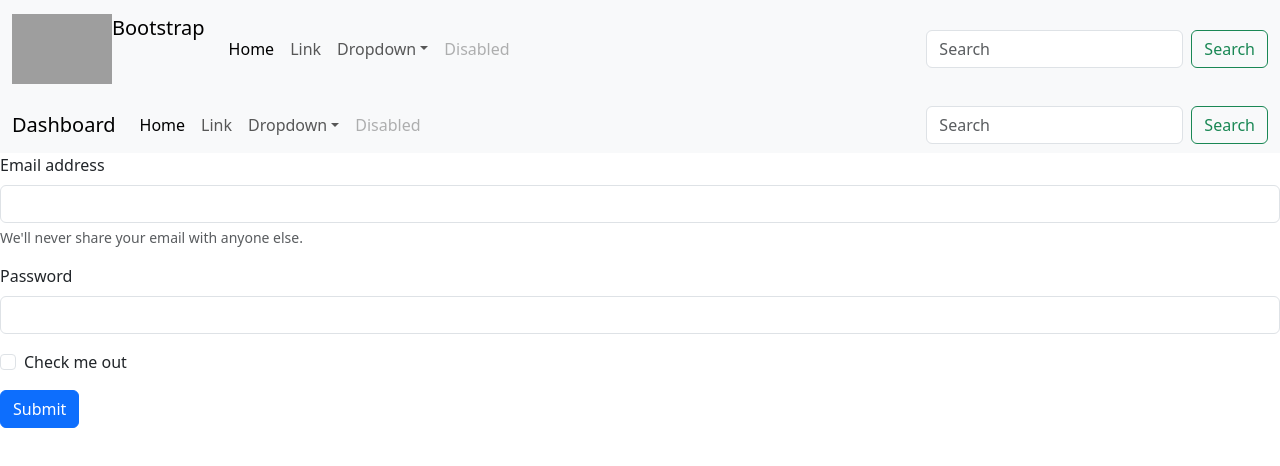
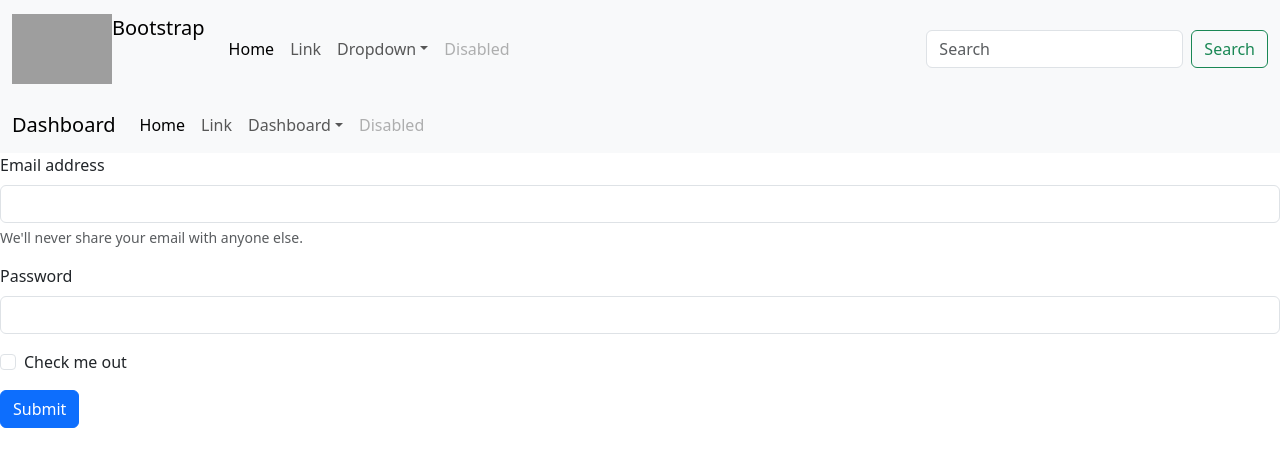
Before and after one commit to Ronny599/stackblitz-starters-dyaumx, a React (Create React App) app: page / in a window 1280 px wide. Shown: the top 466 px of the page. Built offline with nearby package versions, Linux system fonts and the light colour scheme; grey boxes are pictures that could not be loaded.

Commit message:
1 file modified

```diff
--- a/src/component/Navbar.js
+++ b/src/component/Navbar.js
@@ -19,7 +19,7 @@
               </li>
               <li className="nav-item dropdown">
                 <a className="nav-link dropdown-toggle" href="#" role="button" data-bs-toggle="dropdown" aria-expanded="false">
-                  Dropdown
+                  Dashboard
                 </a>
                 <ul className="dropdown-menu">
                   <li><a className="dropdown-item" href="#">Action</a></li>
@@ -32,10 +32,7 @@
                 <a className="nav-link disabled">Disabled</a>
               </li>
             </ul>
-            <form className="d-flex" role="search">
-              <input className="form-control me-2" type="search" placeholder="Search" aria-label="Search"/>
-              <button className="btn btn-outline-success" type="submit">Search</button>
-            </form>
+
           </div>
         </div>
       </nav>
```
